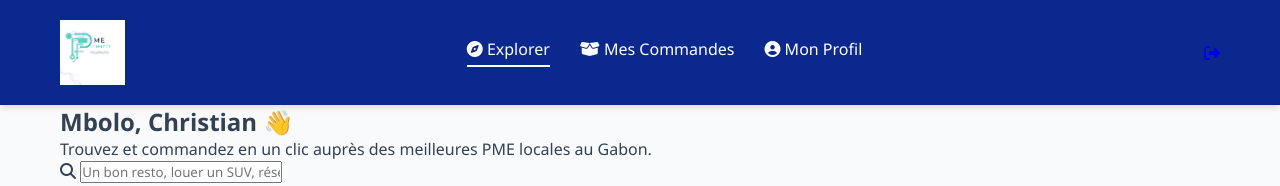
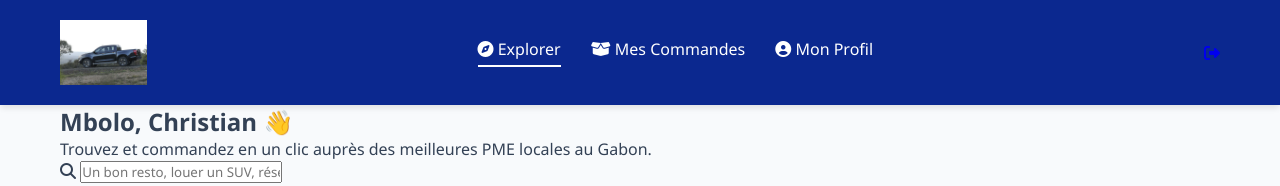
Before and after one commit to JJ-Dev625/projet_collab, a plain HTML site: page client.html in a window 1280 px wide. Shown: the top 186 px of the page. Drawn offline with Linux system fonts and the light colour scheme.

```diff
--- a/client.html
+++ b/client.html
@@ -9,14 +9,13 @@
     <link href="https://fonts.googleapis.com/css2?family=Plus+Jakarta+Sans:wght@400;500;600;700;800&display=swap" rel="stylesheet">
     <link rel="stylesheet" href="style.css">
     <link rel="stylesheet" href="https://cdnjs.cloudflare.com/ajax/libs/font-awesome/6.4.0/css/all.min.css">
-    <link rel="stylesheet" href="https://cdnjs.cloudflare.com/ajax/libs/font-awesome/6.5.2/css/all.min.css">
 </head>
 <body class="client-body">
 
     <header class="navbar">
         <div class="container nav-container">
             <div class="logo-area">
-                <img src="assets/images/logo1.jpeg" alt="logo PME CONNECT">
+                <img src="assets/images/Mazda BT-50, Le pick-up conçu pour vous _ Mazda Senegal.jpeg" alt="logo PME CONNECT">
             </div>
             <nav class="nav-links">
                 <a href="#" class="active"><i class="fa-solid fa-compass"></i> Explorer</a>
```
